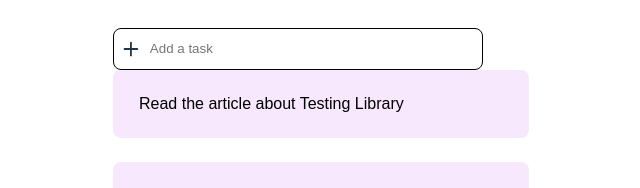
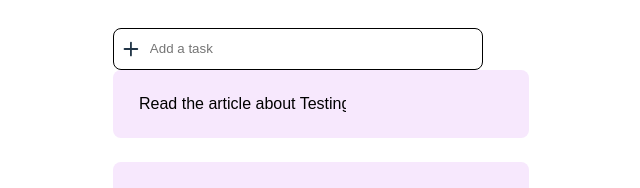
Before and after one commit to meegido/todo-timer, a React (Vite) app: page / in a window 1280 px wide. Both pictures are taken after a click on the element "Read the article about Testing Library". Shown: the part 129-317 px from the top of the page, without its empty margins (343-983 px from the left). Built offline with nearby package versions, Linux system fonts and the light colour scheme.

Commit message:
editing one todo at a time

```diff
--- a/src/components/todo-item/todo-item.tsx
+++ b/src/components/todo-item/todo-item.tsx
@@ -1,59 +1,91 @@
+import React from 'react';
 import { Todo } from '../../todo-timer';
 import styles from './todo-item.module.css';
 
 interface TodoItemProps {
-  handleCreateTodo: () => void;
-  inputTodoValue: string;
-  setInputTodoValue: (value: string) => void;
-  setIsEditMode: (value: boolean) => void;
   todo: Todo;
+  onUpdateTodo: (id: string, handleUpdateTodo: Todo) => void;
 }
 
-const TodoItem = ({
-  handleCreateTodo,
-  inputTodoValue,
-  setInputTodoValue,
-  setIsEditMode,
-  todo,
-}: TodoItemProps) => {
+const TodoItem = ({ todo, onUpdateTodo }: TodoItemProps) => {
+  const [isEditMode, setIsEditMode] = React.useState<boolean>(false);
+  const [editTodoValue, setEditTodoValue] = React.useState<string>('');
+
+  const handleSave = () => {
+    onUpdateTodo(todo.id, { ...todo, title: editTodoValue });
+    setIsEditMode(false);
+  };
+
   return (
-    <div>
+    <form>
+      {isEditMode ? (
         <fieldset>
-        <label className={styles.visually__hidden} htmlFor="check-todo">
-          Check todo
+          <label className={styles.visually__hidden} htmlFor="todo">
+            Edit todo
           </label>
           <input
-          type="radio"
-          name="check-todo"
-          id="check-todo"
-          value="check-todo"
-          checked={false}
-        />
-      </fieldset>
-      <fieldset className={`${styles.card}`}>
-        <label className={styles.visually__hidden} htmlFor="todo-text">
-          Create a todo
-        </label>
-        <textarea
-          name="todo-text"
-          id="todo-text"
-          value={inputTodoValue}
-          onChange={(event: React.ChangeEvent<HTMLTextAreaElement>) =>
-            setInputTodoValue(event.target.value)
-          }
+            type="text"
+            name="todo"
+            id="todo"
+            aria-label="edit-input"
+            placeholder={todo.title}
+            value={editTodoValue || todo.title}
+            onChange={(event) => {
+              setEditTodoValue(event.target.value);
+            }}
             onKeyDown={(event) => {
               if (event.key === 'Enter') {
                 event.preventDefault();
-              handleCreateTodo();
+                handleSave();
               }
             }}
           />
-        <p tabIndex={0} aria-label={'todo'} onClick={() => setIsEditMode(true)}>
+        </fieldset>
+      ) : (
+        <p key={todo.id} aria-label="todo" onClick={() => setIsEditMode(true)}>
           {todo.title}
         </p>
-      </fieldset>
-    </div>
+      )}
+    </form>
   );
+  // return (
+  //   <div>
+  //     <fieldset>
+  //       <label className={styles.visually__hidden} htmlFor="check-todo">
+  //         Check todo
+  //       </label>
+  //       <input
+  //         type="radio"
+  //         name="check-todo"
+  //         id="check-todo"
+  //         value="check-todo"
+  //         checked={false}
+  //       />
+  //     </fieldset>
+  //     <fieldset className={`${styles.card}`}>
+  //       <label className={styles.visually__hidden} htmlFor="todo-text">
+  //         Create a todo
+  //       </label>
+  //       <textarea
+  //         name="todo-text"
+  //         id="todo-text"
+  //         value={inputTodoValue}
+  //         onChange={(event: React.ChangeEvent<HTMLTextAreaElement>) =>
+  //           setInputTodoValue(event.target.value)
+  //         }
+  //         onKeyDown={(event) => {
+  //           if (event.key === 'Enter') {
+  //             event.preventDefault();
+  //             handleCreateTodo();
+  //           }
+  //         }}
+  //       />
+  //       <p tabIndex={0} aria-label={'todo'} onClick={() => setIsEditMode(true)}>
+  //         {todo.title}
+  //       </p>
+  //     </fieldset>
+  //   </div>
+  // );
 };
 
 export default TodoItem;
--- a/src/components/todo-list/todo-list.tsx
+++ b/src/components/todo-list/todo-list.tsx
@@ -1,45 +1,15 @@
-import React from 'react';
 import styles from './todo-list.module.css';
 import { Todo } from '../../todo-timer';
+import TodoItem from '../todo-item/todo-item';
 
 interface TodoListProps {
   todo: Todo;
-  inputEditValue: string;
-  setInputEditValue: React.Dispatch<React.SetStateAction<string>>;
+  onUpdateTodo: (id: string, handleUpdateTodo: Todo) => void;
 }
-const TodoList = ({
-  todo,
-  inputEditValue,
-  setInputEditValue,
-}: TodoListProps) => {
-  const [isEditMode, setIsEditMode] = React.useState<boolean>(false);
-
+const TodoList = ({ todo, onUpdateTodo }: TodoListProps) => {
   return (
     <article className={styles.card__wrapper}>
-      {isEditMode ? (
-        <fieldset>
-          <label className={styles.visually__hidden} htmlFor="todo">
-            Edit todo
-          </label>
-          <input
-            type="text"
-            name="todo"
-            id="todo"
-            aria-label="edit-input"
-            placeholder={todo.title}
-            value={inputEditValue || todo.title}
-            onChange={(event) => {
-              if (todo.id) {
-                setInputEditValue(event.target.value);
-              }
-            }}
-          />
-        </fieldset>
-      ) : (
-        <p key={todo.id} aria-label="todo" onClick={() => setIsEditMode(true)}>
-          {todo.title}
-        </p>
-      )}
+      <TodoItem todo={todo} onUpdateTodo={onUpdateTodo} />
     </article>
   );
 };
--- a/src/todo-timer.tsx
+++ b/src/todo-timer.tsx
@@ -16,7 +16,6 @@ const data = [
 function TodoTimer() {
   const [todos, setTodos] = React.useState<Todo[]>(data);
   const [inputCreateValue, setInputCreateValue] = React.useState<string>('');
-  const [inputEditValue, setInputEditValue] = React.useState<string>('');
 
   const handleCreateTodo = () => {
     setTodos((prevTodos: Todo[]) => [
@@ -24,6 +23,10 @@ function TodoTimer() {
       { id: Date.now().toString(), title: inputCreateValue },
     ]);
     setInputCreateValue('');
+  };
+
+  const handleUpdateTodo = (id: string, updatedTodo: Todo) => {
+    setTodos(todos.map((todo) => (todo.id === id ? updatedTodo : todo)));
   };
 
   return (
@@ -36,12 +39,7 @@ function TodoTimer() {
       />
       <section className={styles.list__wrapper}>
         {todos.map((todo) => (
-          <TodoList
-            key={todo.id}
-            todo={todo}
-            inputEditValue={inputEditValue}
-            setInputEditValue={setInputEditValue}
-          />
+          <TodoList key={todo.id} todo={todo} onUpdateTodo={handleUpdateTodo} />
         ))}
       </section>
     </main>
```
Lines whose indentation alone changed are shown as unchanged.
